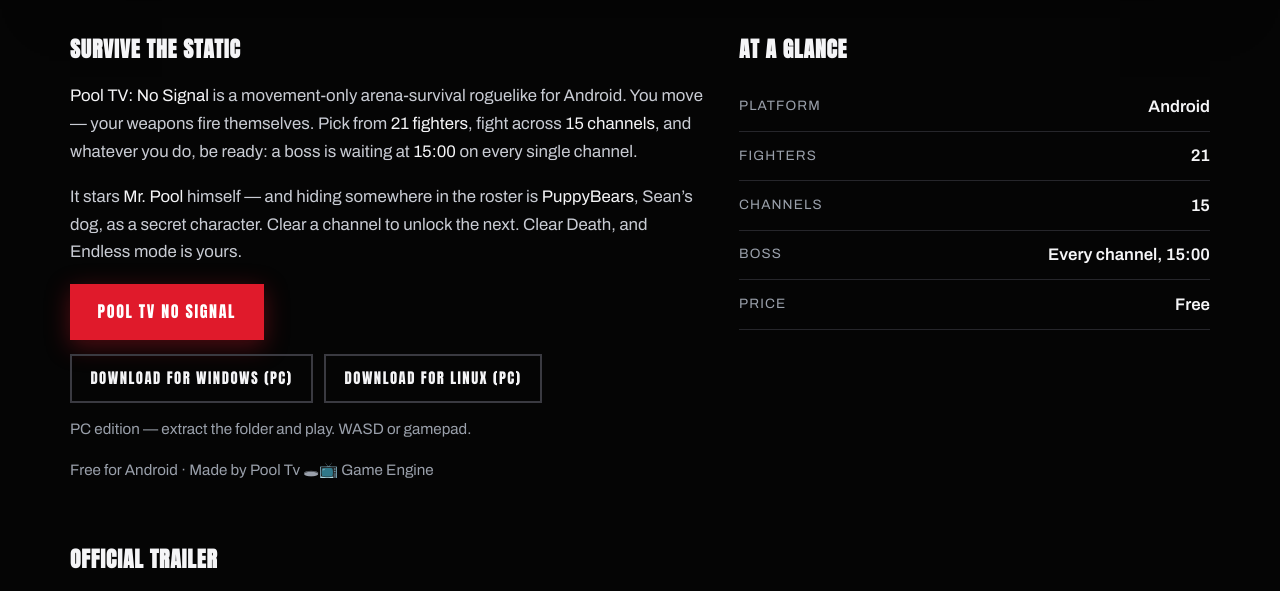
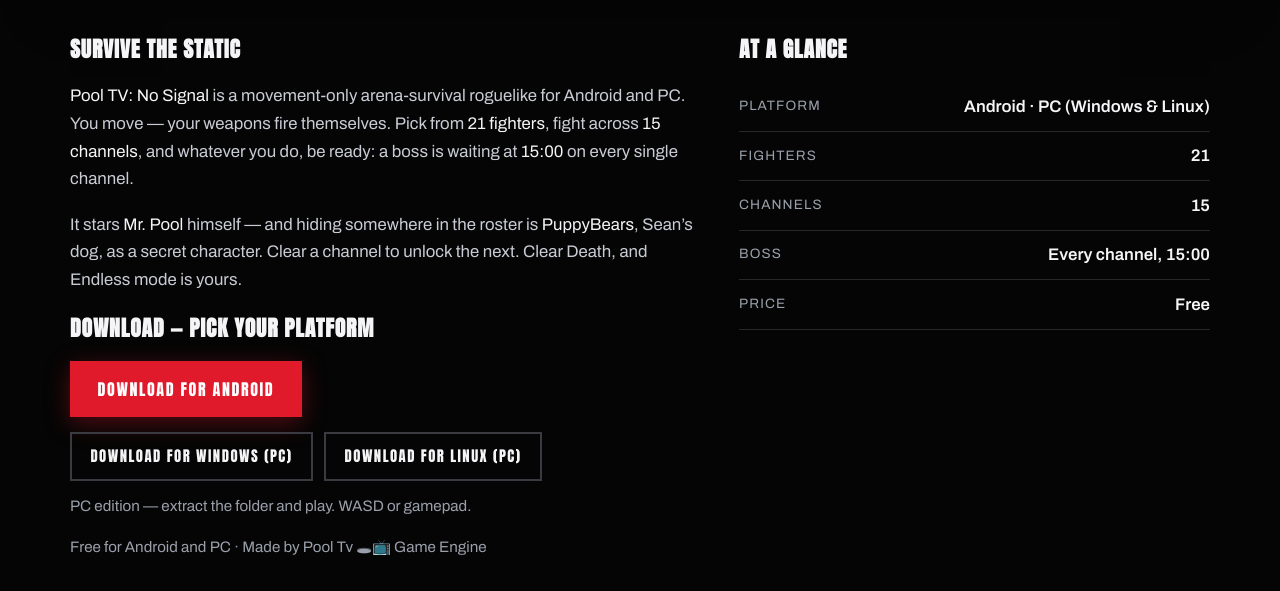
Before and after one commit to pool-tv/pool-tv.github.io, a plain HTML site: page index.html in a window 1280 px wide. Shown: the part 3297-3888 px from the top of the page. Drawn offline with Linux system fonts and the light colour scheme; no server answers.

Commit message:
Label No Signal downloads by platform — now for Android and PC

```diff
--- a/index.html
+++ b/index.html
@@ -239,6 +239,11 @@
       .pc-downloads { display: flex; flex-wrap: wrap; gap: .7rem; margin-top: .9rem; align-items: center; }
       .pc-downloads .btn { min-height: 2.9rem; padding: .65rem 1.15rem; font-size: .92rem; }
       .pc-note { flex-basis: 100%; margin: .15rem 0 0; color: var(--silver-dim); font-size: .95rem; }
+      .dl-heading {
+        font-family: "Anton", sans-serif; text-transform: uppercase;
+        color: var(--white); font-size: 1.05rem; letter-spacing: .06em;
+        margin: 1.6rem 0 .8rem;
+      }
 
       /* ---------- Sections ---------- */
       section { padding: clamp(3rem, 8vw, 5.5rem) 0; }
@@ -551,21 +556,22 @@
         <div class="game-grid">
           <div>
             <h3>Survive the static</h3>
-            <p><span class="white">Pool TV: No Signal</span> is a movement-only arena-survival roguelike for Android. You move — your weapons fire themselves. Pick from <span class="white">21 fighters</span>, fight across <span class="white">15 channels</span>, and whatever you do, be ready: a boss is waiting at <span class="white">15:00</span> on every single channel.</p>
+            <p><span class="white">Pool TV: No Signal</span> is a movement-only arena-survival roguelike for Android and PC. You move — your weapons fire themselves. Pick from <span class="white">21 fighters</span>, fight across <span class="white">15 channels</span>, and whatever you do, be ready: a boss is waiting at <span class="white">15:00</span> on every single channel.</p>
             <p>It stars <span class="white">Mr. Pool</span> himself — and hiding somewhere in the roster is <span class="white">PuppyBears</span>, Sean’s dog, as a secret character. Clear a channel to unlock the next. Clear Death, and Endless mode is yours.</p>
-            <a class="btn btn-red" href="https://github.com/pool-tv/pool-tv-no-signal/releases/download/v1.30-public/Pool.Tv.No.Signal.apk">Pool Tv No Signal</a>
+            <h3 class="dl-heading">Download — pick your platform</h3>
+            <a class="btn btn-red" href="https://github.com/pool-tv/pool-tv-no-signal/releases/download/v1.30-public/Pool.Tv.No.Signal.apk">Download for Android</a>
             <span class="dl-count" id="dlCount2" hidden>&nbsp;·&nbsp;<strong id="dlNum2">0</strong> downloads</span>
             <div class="pc-downloads">
               <a class="btn btn-ghost" href="https://github.com/pool-tv/pool-tv-no-signal/releases/download/pc-v1.30/PoolTV-NoSignal-Windows.zip">Download for Windows (PC)</a>
               <a class="btn btn-ghost" href="https://github.com/pool-tv/pool-tv-no-signal/releases/download/pc-v1.30/PoolTV-NoSignal-Linux.zip">Download for Linux (PC)</a>
               <p class="pc-note">PC edition — extract the folder and play. WASD or gamepad.</p>
             </div>
-            <p class="credit">Free for Android · Made by Pool Tv 🕳📺 Game Engine</p>
+            <p class="credit">Free for Android and PC · Made by Pool Tv 🕳📺 Game Engine</p>
           </div>
           <div>
             <h3>At a glance</h3>
             <ul class="specs">
-              <li><span>Platform</span><span>Android</span></li>
+              <li><span>Platform</span><span>Android · PC (Windows &amp; Linux)</span></li>
               <li><span>Fighters</span><span>21</span></li>
               <li><span>Channels</span><span>15</span></li>
               <li><span>Boss</span><span>Every channel, 15:00</span></li>
```
